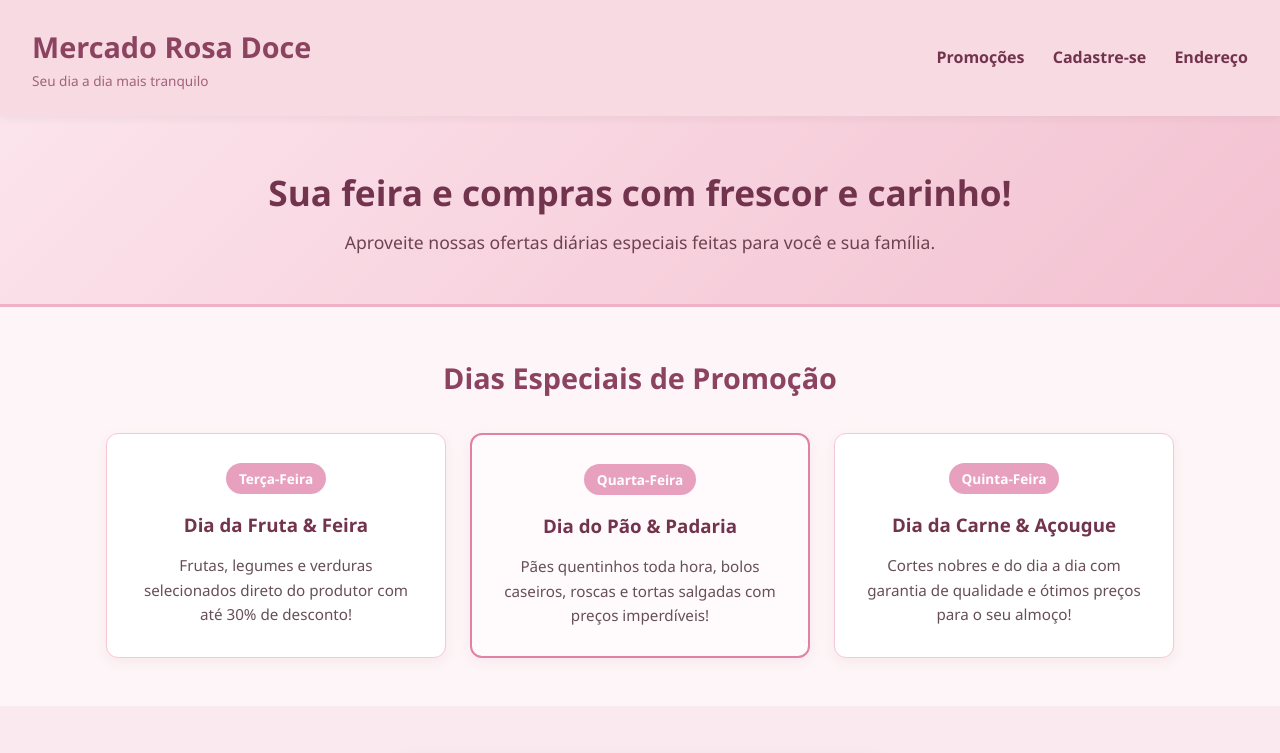
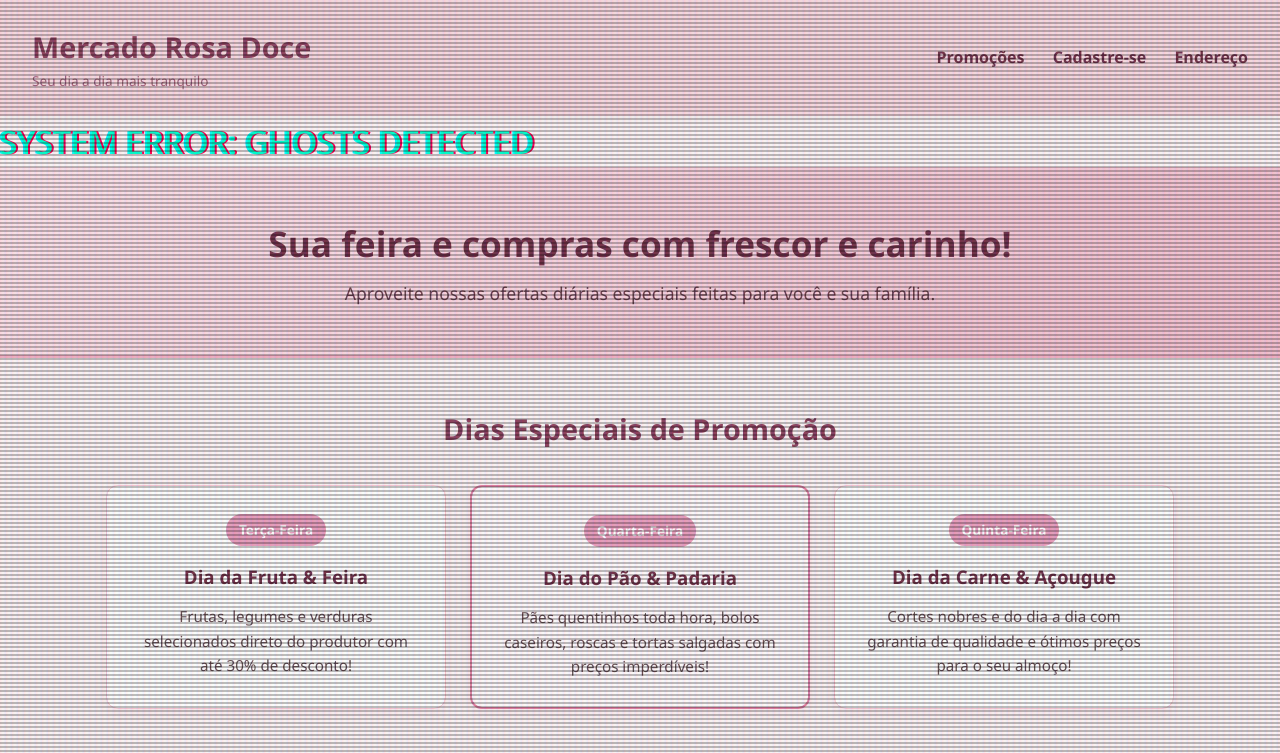
Before and after one commit to nathaliaschlosser/mercado, a plain HTML site: page index.html in a window 1280 px wide. Shown: the top 753 px of the page. Drawn offline with Linux system fonts and the light colour scheme.

Commit message:
Atualização HAHAHAHHA

```diff
--- a/index.html
+++ b/index.html
@@ -20,7 +20,7 @@
       <a href="#contato">Endereço</a>
     </nav>
   </header>
-
+<div class="title">SYSTEM ERROR: GHOSTS DETECTED</div>
   <!-- Banner Principal -->
   <section class="hero">
     <h2>Sua feira e compras com frescor e carinho!</h2>
--- a/script.js
+++ b/script.js
@@ -23,3 +23,29 @@ document.addEventListener('DOMContentLoaded', () => {
     }, 6000);
   });
 });
+function createGhost() {
+  const ghost = document.createElement('div');
+  ghost.classList.add('ghost');
+  ghost.innerHTML = '👻';
+
+  const startY = Math.random() * window.innerHeight;
+  const endY = startY + (Math.random() * 200 - 100);
+
+  ghost.style.setProperty('--start-y', `${startY}px`);
+  ghost.style.setProperty('--end-y', `${endY}px`);
+
+  const duration = Math.random() * 4 + 3;
+  const size = Math.random() * 2 + 2;
+
+  ghost.style.animationDuration = `${duration}s, 0.3s`;
+  ghost.style.fontSize = `${size}rem`;
+  ghost.style.top = '0px';
+
+  document.body.appendChild(ghost);
+
+  setTimeout(() => {
+    ghost.remove();
+  }, duration * 1000);
+}
+
+setInterval(createGhost, 400);
--- a/style.css
+++ b/style.css
@@ -252,3 +252,47 @@ body {
   font-size: 0.85rem;
   margin-top: 2rem;
 }
+/* Efeito de scanline e estática de TV antiga */
+body::before {
+    content: " ";
+    display: block;
+    position: absolute;
+    top: 0; left: 0; bottom: 0; right: 0;
+    background: linear-gradient(rgba(18, 16, 16, 0) 50%, rgba(0, 0, 0, 0.25) 50%), linear-gradient(90deg, rgba(255, 0, 0, 0.06), rgba(0, 255, 0, 0.02), rgba(0, 0, 255, 0.06));
+    z-index: 999;
+    background-size: 100% 4px, 6px 100%;
+    pointer-events: none;
+}
+
+.ghost {
+    position: absolute;
+    font-size: 3rem;
+    color: #00ffcc;
+    user-select: none;
+    animation: fly linear infinite, glitch 0.3s infinite;
+    filter: drop-shadow(0 0 8px rgba(0, 255, 204, 0.8));
+}
+
+@keyframes fly {
+    0% { transform: translate(-100px, var(--start-y)); opacity: 0; }
+    10% { opacity: 0.8; }
+    90% { opacity: 0.8; }
+    100% { transform: translate(calc(100vw + 100px), var(--end-y)); opacity: 0; }
+}
+
+@keyframes glitch {
+    0% { text-shadow: 2px 0 #ff0055, -2px 0 #00ffff; transform: skew(0deg); }
+    20% { text-shadow: -3px -1px #ff0055, 3px 1px #00ffff; transform: skew(10deg); }
+    40% { text-shadow: 2px 2px #ff0055, -2px -2px #00ffff; transform: skew(-10deg); }
+    60% { text-shadow: -1px 2px #ff0055, 1px -2px #00ffff; transform: skew(5deg); }
+    80% { text-shadow: 3px -2px #ff0055, -3px 2px #00ffff; transform: skew(-5deg); }
+    100% { text-shadow: 2px 0 #ff0055, -2px 0 #00ffff; transform: skew(0deg); }
+}
+
+.title {
+    color: #00ffcc;
+    font-size: 2rem;
+    text-shadow: 3px 3px #ff0055, -3px -3px #00ffff;
+    animation: glitch 0.2s infinite;
+    z-index: 10;
+}
```
